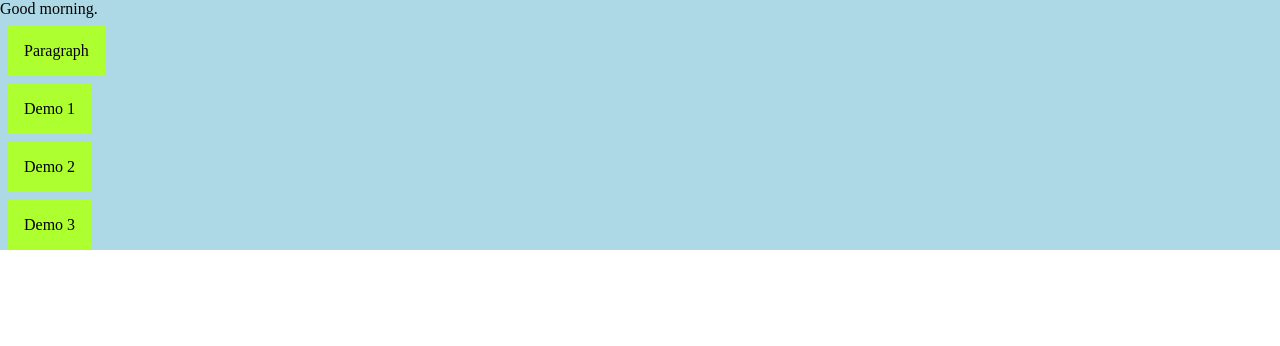
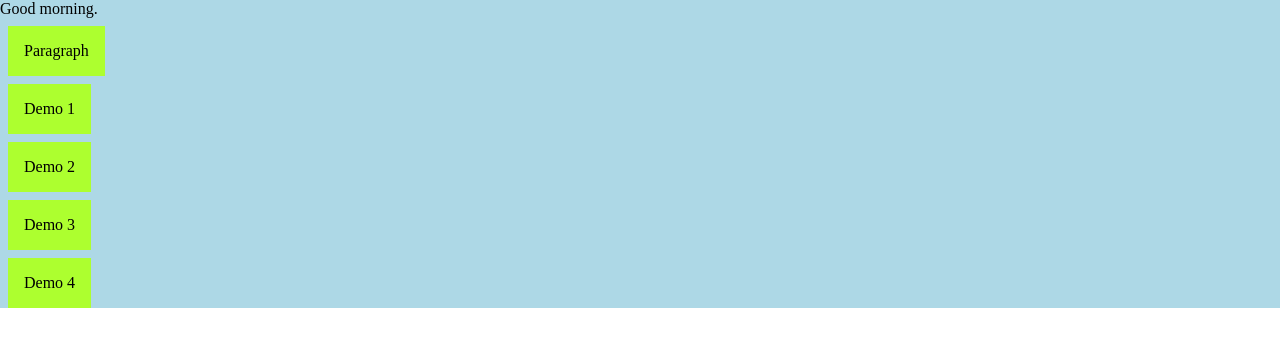
Before and after one commit to franco-ortega/react-project, a React (Create React App) app: page / in a window 1280 px wide. Shown: the top 346 px of the page. Built offline with nearby package versions, Linux system fonts and the light colour scheme.

Commit message:
add demo 4 and README test

```diff
--- a/src/components/app/App.jsx
+++ b/src/components/app/App.jsx
@@ -9,6 +9,7 @@ const App = () => {
       <p>Demo 1</p>
       <p>Demo 2</p>
       <p>Demo 3</p>
+      <p>Demo 4</p>
     </div>
   );
 };
```
Also changed, not shown: 1 other file (tests, documents, lock files or other folders).
